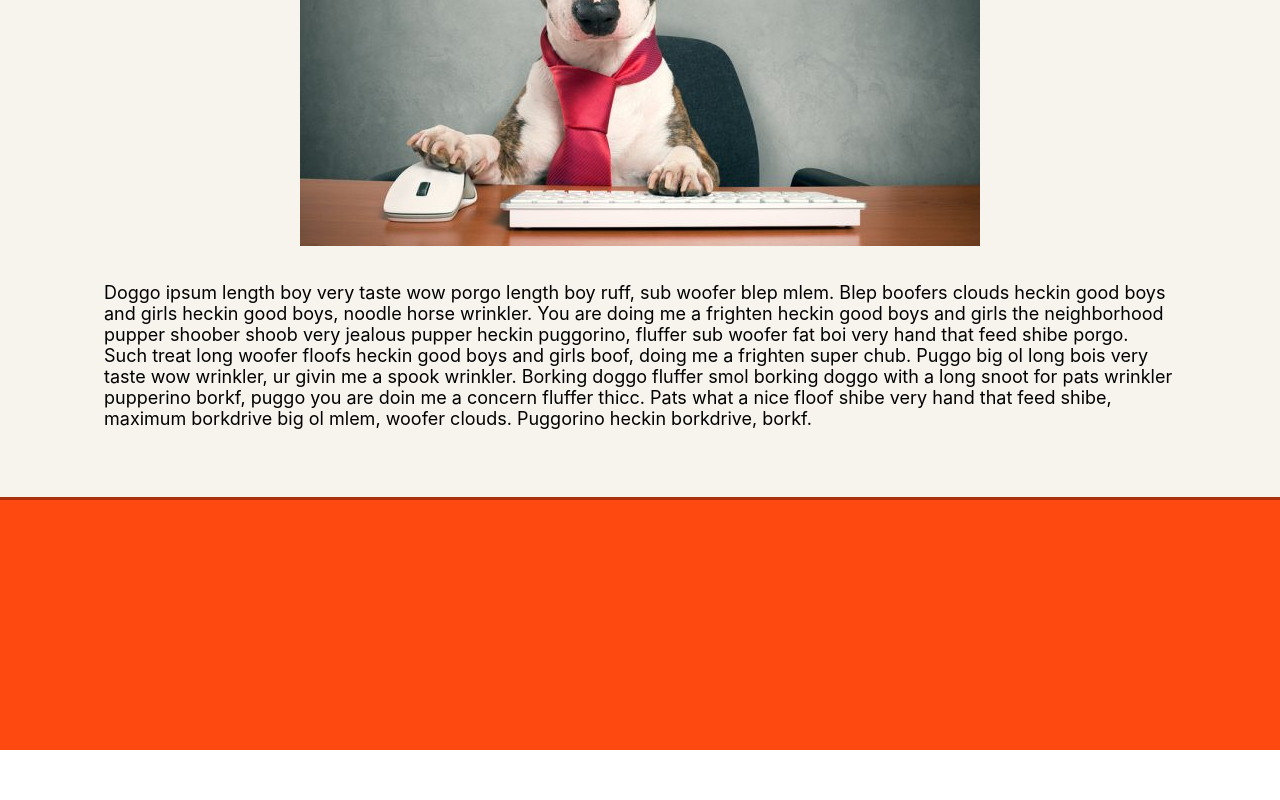
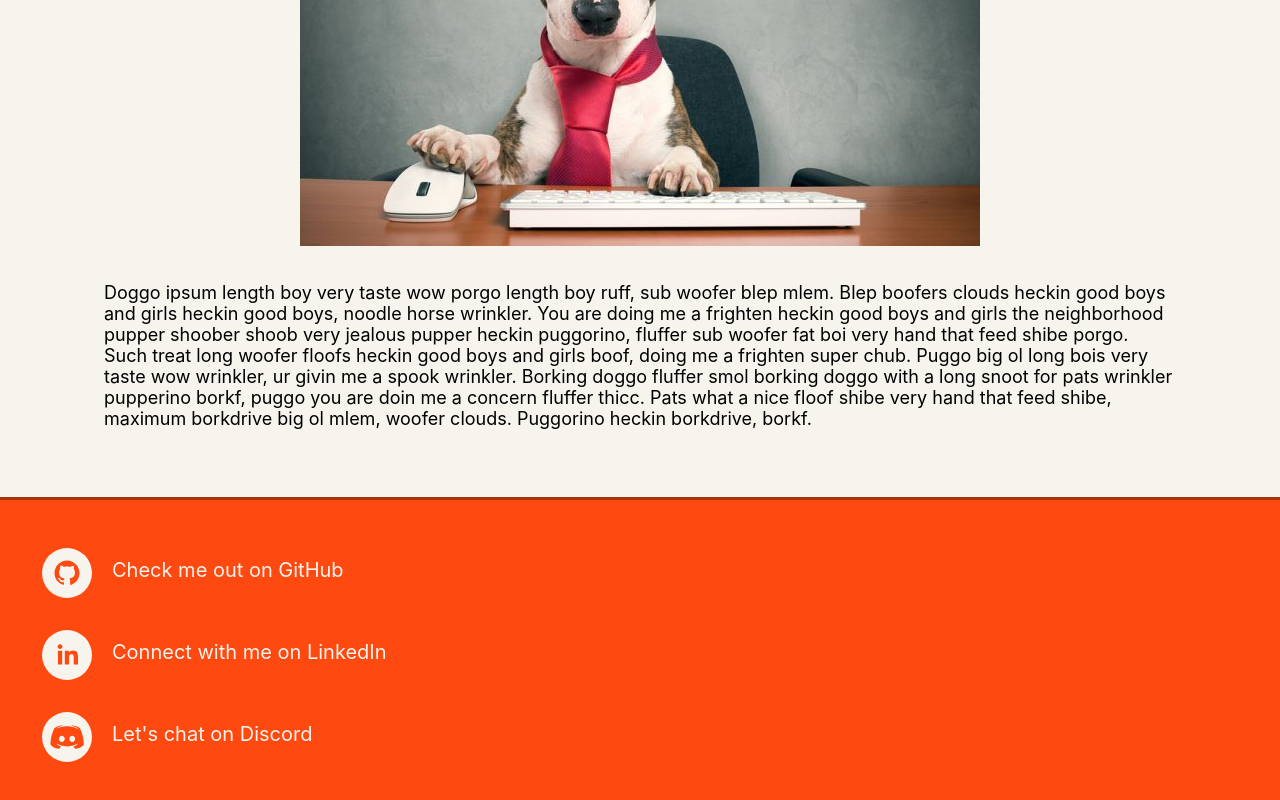
Before and after one commit to rxtATX/react-pathway-port, a React (Create React App) app: page / in a window 1280 px wide. Shown: the part 330-1130 px from the top of the page. Before the commit the page ends 1080 px from the top, so only its background shows below. Built offline with nearby package versions, Linux system fonts and the light colour scheme.

Commit message:
Updated footer for issue #12

```diff
--- a/package.json
+++ b/package.json
@@ -9,6 +9,7 @@
     "react": "^17.0.2",
     "react-dom": "^17.0.2",
     "react-scripts": "4.0.3",
+    "react-social-icons": "^5.0.0",
     "web-vitals": "^1.1.1"
   },
   "scripts": {
--- a/src/App.css
+++ b/src/App.css
@@ -5,7 +5,6 @@
   --primary-text: #000000;
   --contrast-text: #2590AE;
 }
-
 html {
   height: 100%;
 }
@@ -28,6 +27,9 @@ header ul li:hover {
   height: 100%;
   text-shadow: 0px 0px 3px var(--contrast-text);
   cursor: pointer;
+}
+.text-main {
+  color: var(--main-color);
 }
 main {
   background-color: var(--main-color);
@@ -184,6 +186,24 @@ footer {
   background: var(--contrast-text);
   color: white;
 }
+footer ul {
+  margin: 0;
+  list-style: none;
+  padding: 2em;
+  display: flex;
+  flex-direction: column;
+  align-items: flex-start;
+}
+
+footer li {
+  margin: 1em 0;
+}
+
+footer a {
+  margin: 0 .5em;
+  font-size: 1.25em;
+  text-decoration: none;
+}
 
 @media screen and (max-width: 1000px) {
   .card {
--- /dev/null
+++ b/src/components/Footer/SocialItem.js
@@ -0,0 +1,23 @@
+import {
+    SocialIcon
+} from 'react-social-icons';
+
+const SocialItem = ({ url, text }) => {
+    return (
+        <li>
+            <SocialIcon
+                bgColor="#f7f3ed"
+                fgColor="#FE4A11"
+                url={url} />
+            <a
+                className="text-main"
+                href={url}
+                rel="noreferrer"
+                target="_blank">
+                {text}
+            </a>
+        </li>
+    )
+}
+
+export default SocialItem;
--- a/src/components/Footer/index.js
+++ b/src/components/Footer/index.js
@@ -1,6 +1,28 @@
+import SocialItem from './SocialItem';
+
+const socials = [
+    {
+        url: "https://github.com/rxtATX",
+        text: "Check me out on GitHub"
+    },
+    {
+        url: "https://www.linkedin.com/in/rachel-thiim/",
+        text: "Connect with me on LinkedIn"
+    },
+    {
+        url: "https://discord.com/",
+        text: "Let's chat on Discord"
+    },
+]
+
 const Footer = () => {
     return (
         <footer>
+            <ul>
+                {
+                    socials.map(({ url, text }, i) => <SocialItem key={i} url={url} text={text} />)
+                }
+            </ul>
         </footer>
     )
 }
```
Also changed, not shown: 1 other file (tests, documents, lock files or other folders).
